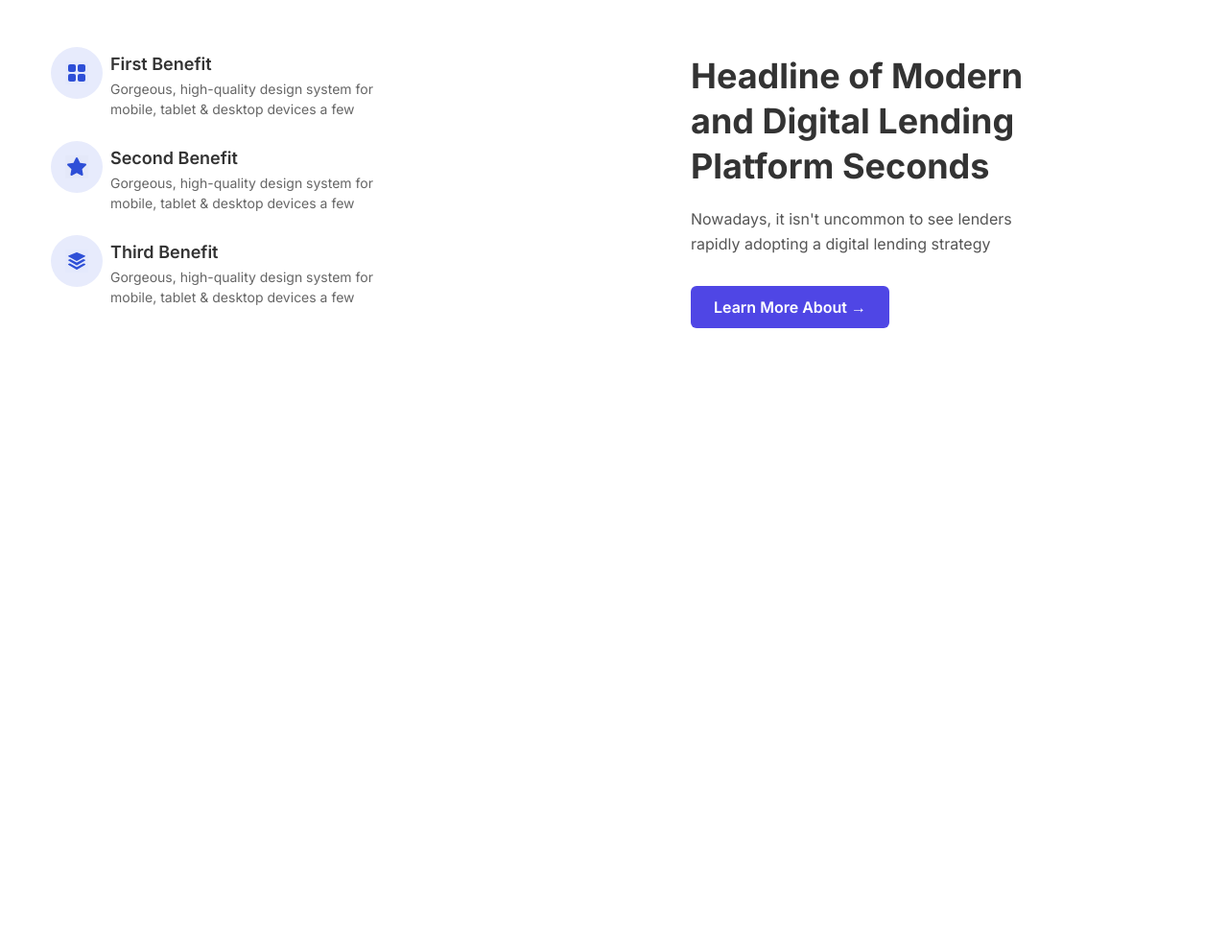
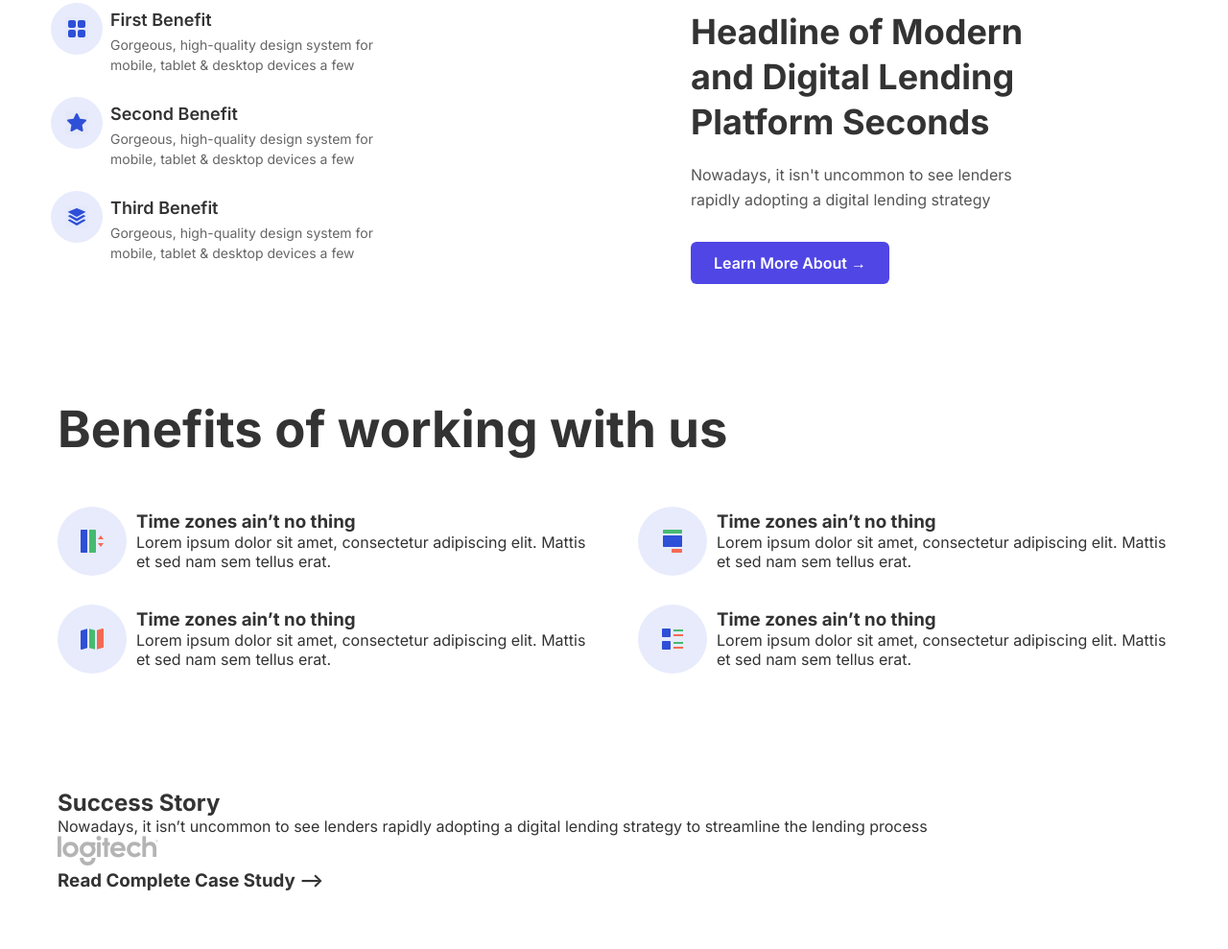
Before and after one commit to abdulbosit3106/Tweakful, a plain HTML site: page index.html in a window 1280 px wide. Shown: the part 852-1841 px from the top of the page at 96% size. Before the commit the page ends 1254 px from the top, so only its background shows below. Drawn offline with Linux system fonts and the light colour scheme.

Commit message:
benefits section done!

```diff
--- a/css/main.css
+++ b/css/main.css
@@ -24,7 +24,8 @@ body {
     display: flex;
     align-items: center;
     justify-content: space-between;
-    height: 80px;
+    /* height: 80px; */
+    gap: 5  0px;
 }
 .header-logo {
     height: 40px;
@@ -101,17 +102,15 @@ body {
 .header-btn-wrapper{
     display: flex;
     align-items: center;
-    justify-content: space-between;
 }
 .secti-lin{
     width: 250px;
-    height: 52px;
-    font-weight: 400;
-    font-size: 16px;
-    line-height: 26px;
+    height: 42px;
     display: flex;
-    gap: 10px;
     align-items: center;
+    justify-content: space-between;
+    gap: 50px;
+
 }
 .secti-img-logo {
     width: 50.px;
@@ -216,3 +215,29 @@ body {
 .cta-button:hover {
     background-color: #4338ca;
 }
+.section-link-block {
+    display: flex;
+    align-items: center;
+    gap: 10px;
+}
+.section-intro {
+    display: flex;
+    align-items: center;
+    flex-direction: column;
+    gap: 30px;
+}
+.section-info {
+    display: flex;
+    align-items: center;
+    flex-direction: column;
+    gap: 30px;
+}
+.info-main {
+    display: flex;
+    gap: 50px;
+}
+.promo-section {
+    font-size: 35px;
+    line-height: 62px;
+    margin-bottom: 50px;
+}
--- a/index.html
+++ b/index.html
@@ -25,10 +25,10 @@
             <a class="header-item" href="#">About Us</a>
             <a class="header-item" href="#">Help</a>
           </div>
+        </div>
           <div class="header-btn-wrapper">
             <button class="header-btn">Book A Meeting</button>
           </div>
-        </div>
       </div>
     </header>
     <section class="section-site">
@@ -128,5 +128,56 @@
         <button class="cta-button">Learn More About →</button>
       </div>
     </section>
+    <section class="about">
+        <div class="container">
+            <div class="section-block">
+                <div class="promo-section">
+                    <h2>Benefits of working with us</h2>
+                </div>
+                <div  class=" info-main">
+                <div class="section-intro">
+                    <div class="section-link-block">
+                        <img src="./images/Feature Icon with circle.svg"alt="sectilogo">
+                        <div><h3>Time zones ain’t no thing</h3>
+                        <p>Lorem ipsum dolor sit amet, consectetur adipiscing elit. Mattis et sed nam sem tellus erat.</p></div>
+                    </div>
+                    <div class="section-link-block">
+                        <img src="./images/Feature Icon with circle (1).svg" alt="secti logo">
+                        <div><h3>Time zones ain’t no thing</h3>
+                        <p>Lorem ipsum dolor sit amet, consectetur adipiscing elit. Mattis et sed nam sem tellus erat.</p></div>
+                    </div>
+                </div>
+                <div class="section-info">
+                     <div class="section-link-block">
+                        <img src="./images/Feature Icon with circle (36).svg" alt="secti logo">
+                        <div><h3>Time zones ain’t no thing</h3>
+                        <p>Lorem ipsum dolor sit amet, consectetur adipiscing elit. Mattis et sed nam sem tellus erat.</p></div>
+                    </div>
+                    <div class="section-link-block">
+                        <img src="./images/Feature Icon with circle (37).svg" alt="secti logo">
+                        <div><h3>Time zones ain’t no thing</h3>
+                        <p>Lorem ipsum dolor sit amet, consectetur adipiscing elit. Mattis et sed nam sem tellus erat.</p></div>
+                    </div>
+                </div>
+                </div>
+            </div>
+        </div>
+    </section>
+    <section class="section-subsite">
+        <div class="container">
+            <div class="section-subblock">
+                <div class="section-subniyt">
+                        <h2>Success Story</h2>
+                        <p>Nowadays, it isn’t uncommon to see lenders rapidly adopting a digital lending strategy to streamline the lending process</p>
+                </div>
+                <div class="section-sebitem">
+                    <img src="./images/Logitech.svg" alt="Sub logo">
+                </div>
+                <div class="section-subinfo">
+                    <h3>Read Complete Case Study --></h3>
+                </div>
+            </div>
+        </div>
+    </section>
   </body>
 </html>
```
Also changed, not shown: images/Feature Icon with circle (1).svg (added), images/Feature Icon with circle (36).svg (added), images/Feature Icon with circle (37).svg (added), images/Feature Icon with circle.svg (added), images/Logitech.svg (added).
